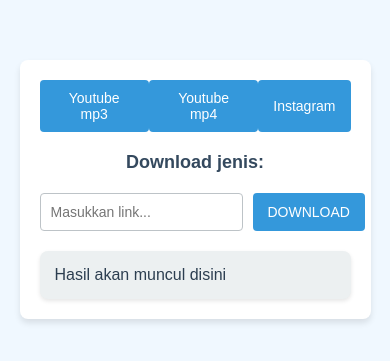
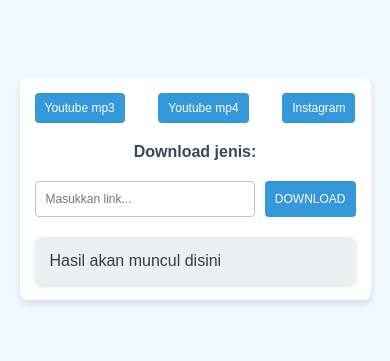
Before and after one commit to ZarBaBar/web-downloader, a plain HTML site: page index.html in a window 390 px wide. Shown: the part 233-594 px from the top of the page. Drawn offline with Linux system fonts and the light colour scheme.

Commit message:
Penambahan code responsive dan loading text

```diff
--- a/script/main.js
+++ b/script/main.js
@@ -58,4 +58,5 @@ buttonGas.addEventListener("click", () => {
       result.innerHTML = `<p>Pilih jenis downloader terlebih dahulu!</p>`;
       break;
   }
+  result.innerHTML = "Sedang melakukan proses...";
 });
--- a/style.css
+++ b/style.css
@@ -138,3 +138,27 @@ body {
     width: auto; /* Maintain aspect ratio */
   }
 }
+
+@media (max-width: 600px) {
+  .container {
+    padding: 15px; /* Reduce padding for smaller screens */
+  }
+
+  .judul {
+    font-size: 16px; /* Slightly smaller font size */
+  }
+
+  .inputan input {
+    font-size: 12px; /* Smaller input font size */
+  }
+
+  .inputan button,
+  .jenisDownloader button {
+    font-size: 12px; /* Smaller button font size */
+    padding: 8px 10px; /* Adjust padding */
+  }
+
+  .result span {
+    font-size: 12px; /* Smaller result text */
+  }
+}
```
